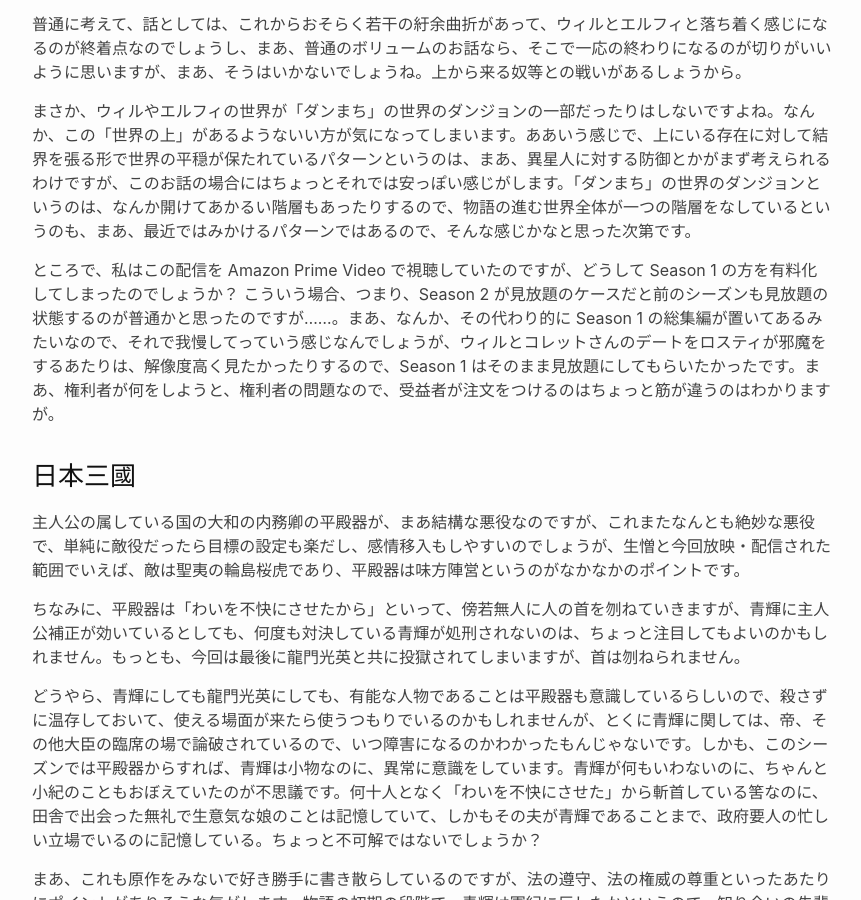
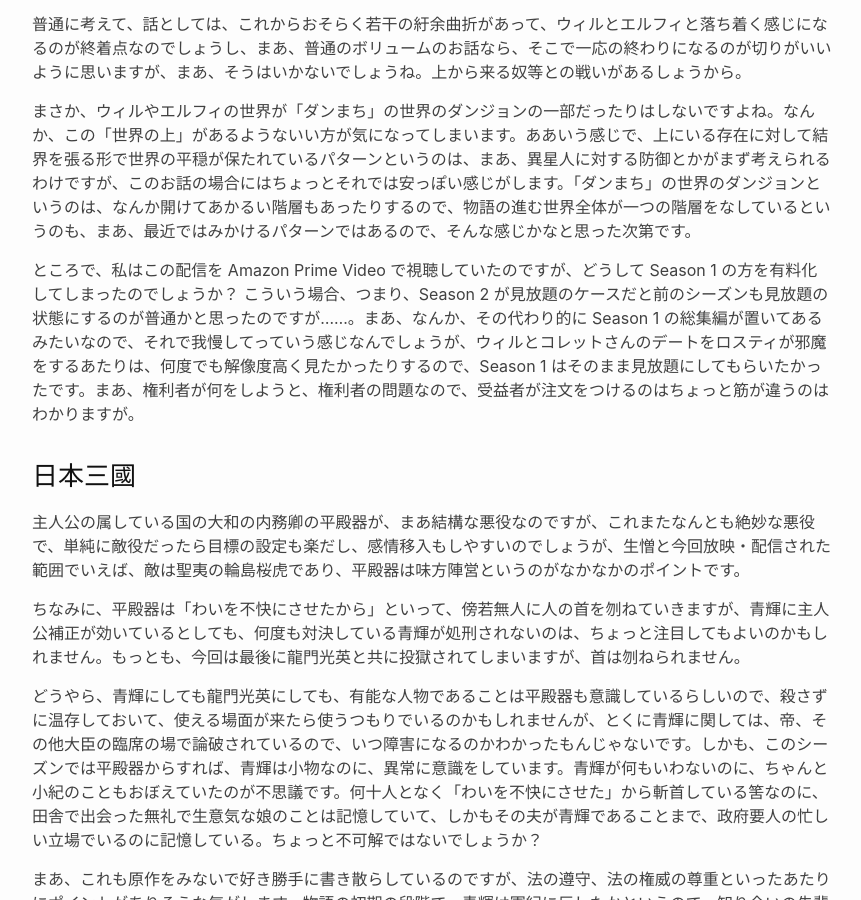
Before and after one commit to eiu2/eiu2.github.com, a Jekyll site: the page built from _posts/2026-07-15-oil-well.md, in a window 1280 px wide and 900 px high, scrolled down 1786 px. Shown: the whole window, without its empty margins (208-1069 px from the left). Built offline with Jekyll 4.4.1, drawn with Linux system fonts in a browser that asks for light colours; nearby versions of some CDN libraries.

Commit message:
Update 2026-07-15-oil-well.md

```diff
--- a/_posts/2026-07-15-oil-well.md
+++ b/_posts/2026-07-15-oil-well.md
@@ -39,7 +39,7 @@ title: 油井のように
 
 まさか、ウィルやエルフィの世界が「ダンまち」の世界のダンジョンの一部だったりはしないですよね。なんか、この「世界の上」があるようないい方が気になってしまいます。ああいう感じで、上にいる存在に対して結界を張る形で世界の平穏が保たれているパターンというのは、まあ、異星人に対する防御とかがまず考えられるわけですが、このお話の場合にはちょっとそれでは安っぽい感じがします。「ダンまち」の世界のダンジョンというのは、なんか開けてあかるい階層もあったりするので、物語の進む世界全体が一つの階層をなしているというのも、まあ、最近ではみかけるパターンではあるので、そんな感じかなと思った次第です。
 
-ところで、私はこの配信を Amazon Prime Video で視聴していたのですが、どうして Season 1 の方を有料化してしまったのでしょうか？ こういう場合、つまり、Season 2 が見放題のケースだと前のシーズンも見放題の状態するのが普通かと思ったのですが……。まあ、なんか、その代わり的に Season 1 の総集編が置いてあるみたいなので、それで我慢してっていう感じなんでしょうが、ウィルとコレットさんのデートをロスティが邪魔をするあたりは、解像度高く見たかったりするので、Season 1 はそのまま見放題にしてもらいたかったです。まあ、権利者が何をしようと、権利者の問題なので、受益者が注文をつけるのはちょっと筋が違うのはわかりますが。
+ところで、私はこの配信を Amazon Prime Video で視聴していたのですが、どうして Season 1 の方を有料化してしまったのでしょうか？ こういう場合、つまり、Season 2 が見放題のケースだと前のシーズンも見放題の状態にするのが普通かと思ったのですが……。まあ、なんか、その代わり的に Season 1 の総集編が置いてあるみたいなので、それで我慢してっていう感じなんでしょうが、ウィルとコレットさんのデートをロスティが邪魔をするあたりは、何度でも解像度高く見たかったりするので、Season 1 はそのまま見放題にしてもらいたかったです。まあ、権利者が何をしようと、権利者の問題なので、受益者が注文をつけるのはちょっと筋が違うのはわかりますが。
 
 ### 日本三國
 
```
